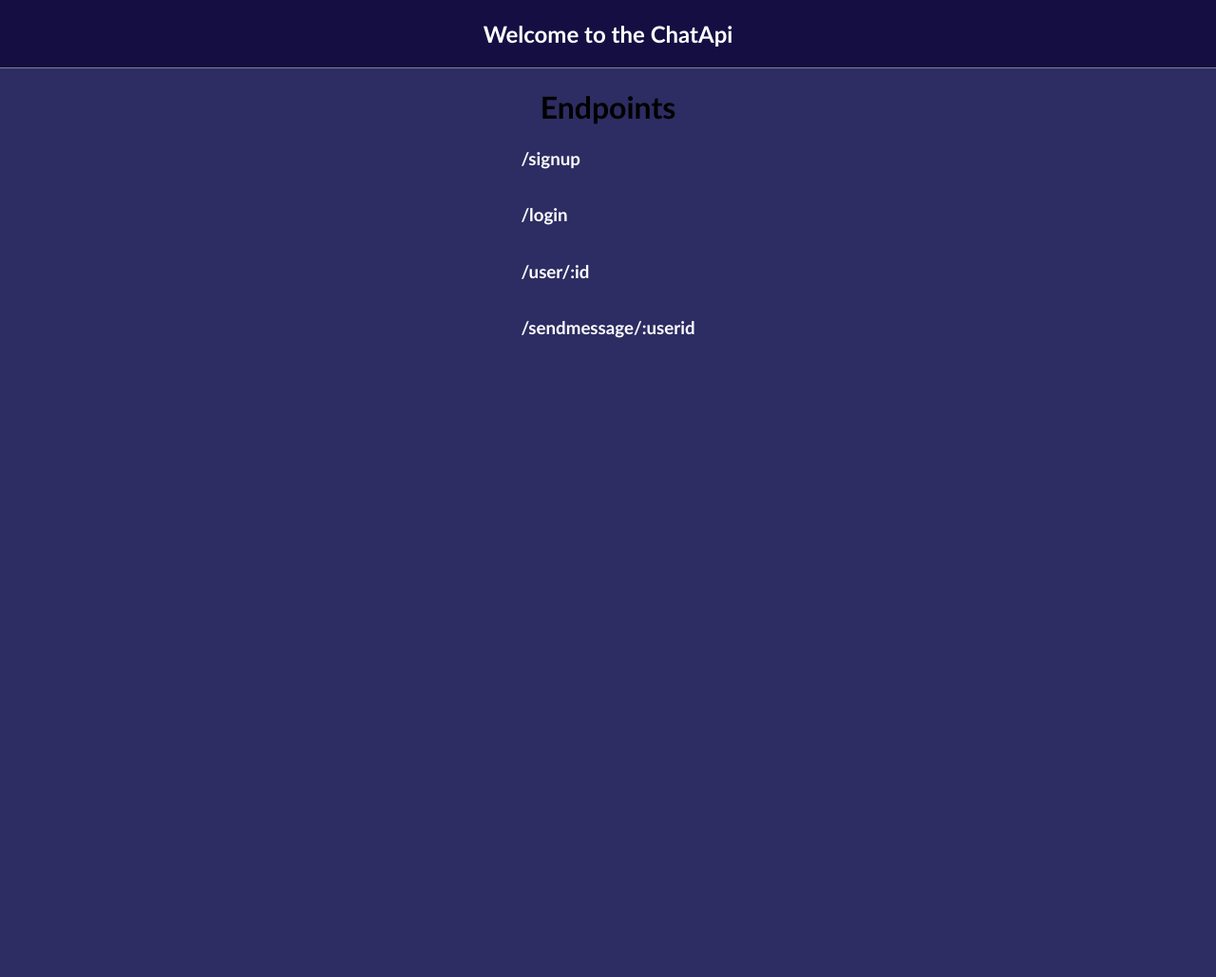
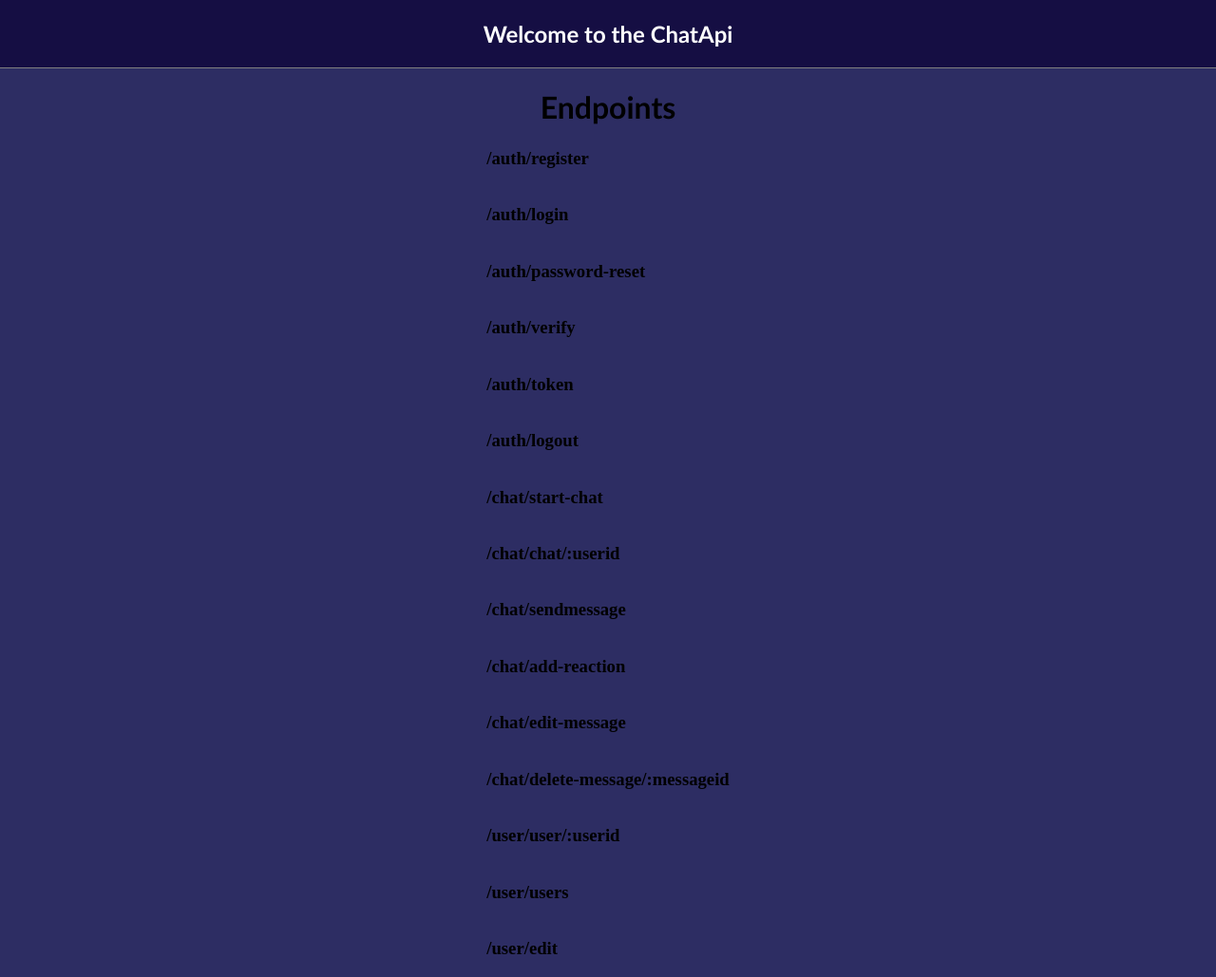
Before and after one commit to SammarJuneja/ChatApi, a website: page views/index.html in a window 1280 px wide. Shown: the whole page at 95% size. Before the commit the page ends 800 px from the top, so only its background shows below. Drawn offline with Linux system fonts and the light colour scheme.

Commit message:
Fix index.html

```diff
--- a/views/index.html
+++ b/views/index.html
@@ -2,7 +2,8 @@
 <head>
     <meta charset="UTF-8">
     <meta name="viewport" content="width=device-width, initial-scale=1.0">
-    <title>Document</title>
+    <meta name="description" content="This is the ChatApi">
+    <title>ChatApi</title>
 </head>
 <style>
     body {
@@ -25,11 +26,6 @@
         font-family: 'Gill Sans', 'Gill Sans MT', 'Trebuchet MS', sans-serif;
         margin-bottom: 5px;
     }
-    a {
-        text-decoration: none;
-        color: white;
-        font-family: 'Gill Sans', 'Gill Sans MT', 'Trebuchet MS', sans-serif;
-    }
     .endpoints {
         display: grid;
         justify-content: center;
@@ -40,13 +36,24 @@
     <header>
         <h2>Welcome to the ChatApi</h2>
     </header>
-    <div >
+    <div>
         <h1>Endpoints</h1>
         <div class="endpoints">
-            <a href=""><h3>/signup</h3></a>
-            <a href=""><h3>/login</h3></a>
-            <a href=""><h3>/user/:id</h3></a>
-            <a href=""><h3>/sendmessage/:userid</h3></a>
+          <h3>/auth/register</h3>
+          <h3>/auth/login</h3>
+          <h3>/auth/password-reset</h3>
+          <h3>/auth/verify</h3>
+          <h3>/auth/token</h3>
+          <h3>/auth/logout</h3>
+          <h3>/chat/start-chat</h3>
+          <h3>/chat/chat/:userid</h3>
+          <h3>/chat/sendmessage</h3>
+          <h3>/chat/add-reaction</h3>
+          <h3>/chat/edit-message</h3>
+          <h3>/chat/delete-message/:messageid</h3>
+          <h3>/user/user/:userid</h3>
+          <h3>/user/users</h3>
+          <h3>/user/edit</h3>
         </div>
     </div>
 </body>
```
